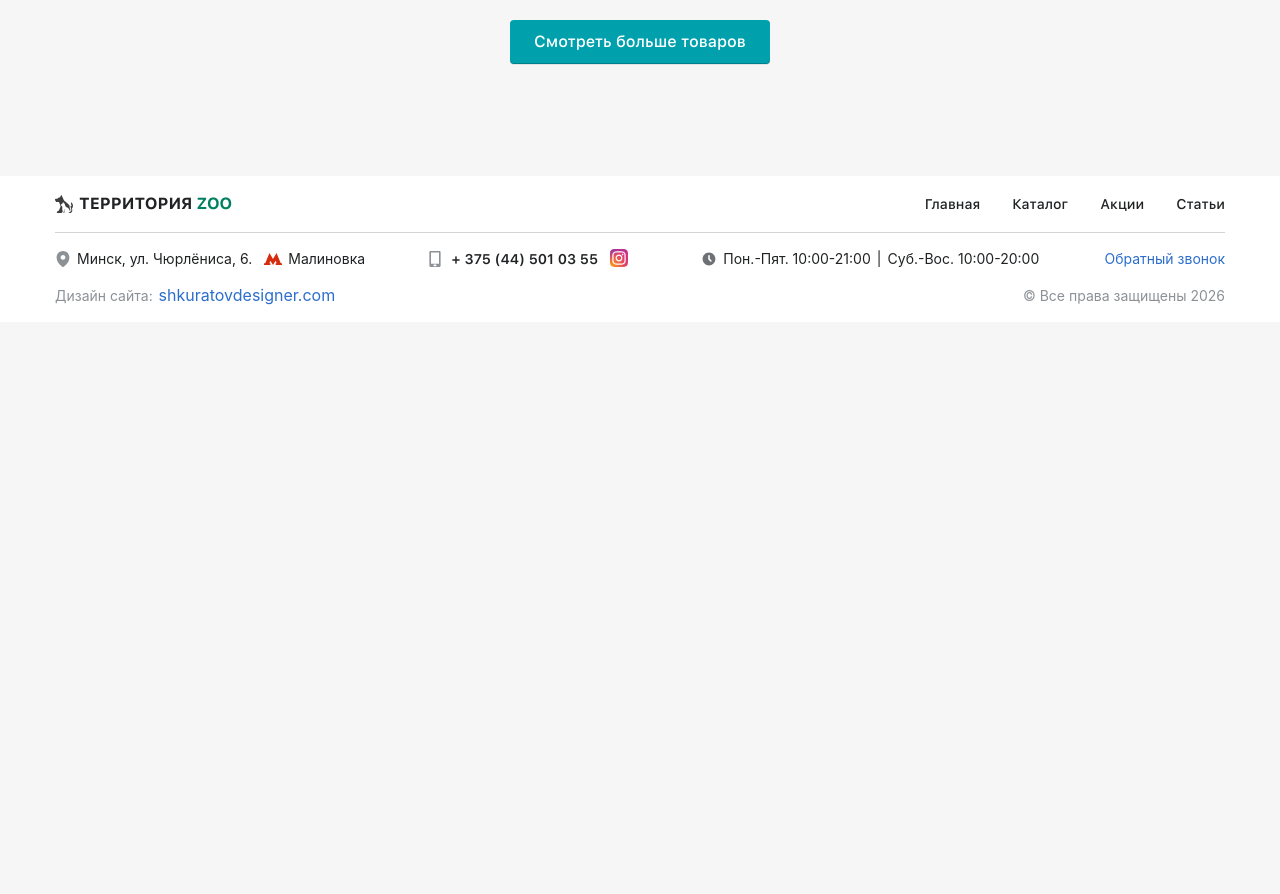
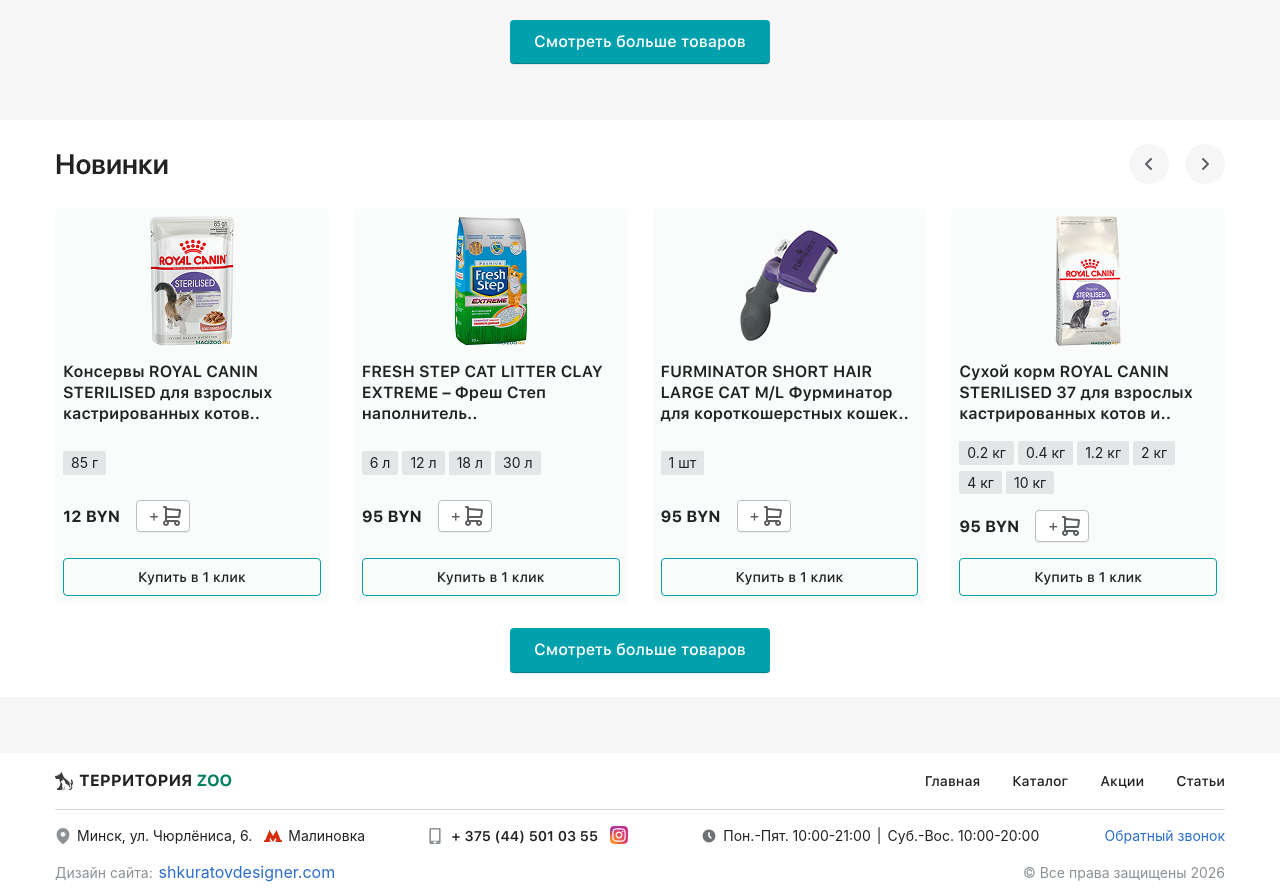
Before and after one commit to Oliver1ck/TerrZoo, a Nuxt app in the folder frontend/: page / in a window 1280 px wide. Shown: the part 1420-2314 px from the top of the page. Before the commit the page ends 1742 px from the top, so only its background shows below. Built offline with nearby package versions, Linux system fonts and the light colour scheme; a web font is replaced by a local one.

Commit message:
semantic optimization and added slider theme

```diff
--- a/frontend/app/components/Sections/Promotion.vue
+++ b/frontend/app/components/Sections/Promotion.vue
@@ -8,6 +8,9 @@
   <section class="promotion">
     <div class="container">
       <div class="promotion__wrapper">
+        <Typography v-show="false" tag="h2" variant="heading-lg">
+          Акции и скидки
+        </Typography>
         <Promo v-for="data in dataPromoStatic" :key="data.id" :data="data" :variant="data.variant" />
       </div>
     </div>
--- a/frontend/app/components/Sections/Slider.vue
+++ b/frontend/app/components/Sections/Slider.vue
@@ -9,21 +9,23 @@
 import { products } from '../../data/product'
 import VLink from '../VLink.vue'
 
-const { variant = 'primary', title = 'Заголовок секции' } = defineProps<{
+const { variant = 'primary', title = 'Заголовок секции', theme = 'gray' } = defineProps<{
   variant?: 'primary' | 'secondary'
   title?: string
+  theme?: 'white' | 'gray'
 }>()
 
 const sectionClasses = computed(() => [
   'slider-section',
   `slider-section--${variant}`,
+  `slider-section--theme-${theme}`,
 ])
 
 const swiperInstance = ref<SwiperType | null>(null)
 
 const breakpoints = {
   576: {
-    slidesPerView: 2,
+    slidesPerView: 2.5,
     spaceBetween: 20,
   },
   992: {
@@ -111,7 +113,7 @@
             tag="li"
             :lazy="true"
           >
-            <Product :product="product" />
+            <Product :product="product" :variant="variant" />
           </SwiperSlide>
         </Swiper>
         <VLink to="/catalog/" variant="primary-button" content-position="center" position="center">
@@ -148,4 +150,11 @@
 .swiper-slide {
   flex-shrink: 0;
 }
+
+.slider-section--theme {
+  &-white {
+    background: var(--Surface-Default);
+    padding: 1.5rem 0;
+  }
+}
 </style>
--- a/frontend/app/pages/index.vue
+++ b/frontend/app/pages/index.vue
@@ -8,10 +8,11 @@
 <template>
   <AnimalSection />
   <Intro />
-  <section class="promo-products">
+  <div class="promo-products">
     <Promotion />
     <Slider title="Популярные товары" />
-  </section>
+  </div>
+  <Slider title="Новинки" variant="secondary" theme="white" />
 </template>
 
 <style lang="scss" scoped>
```
